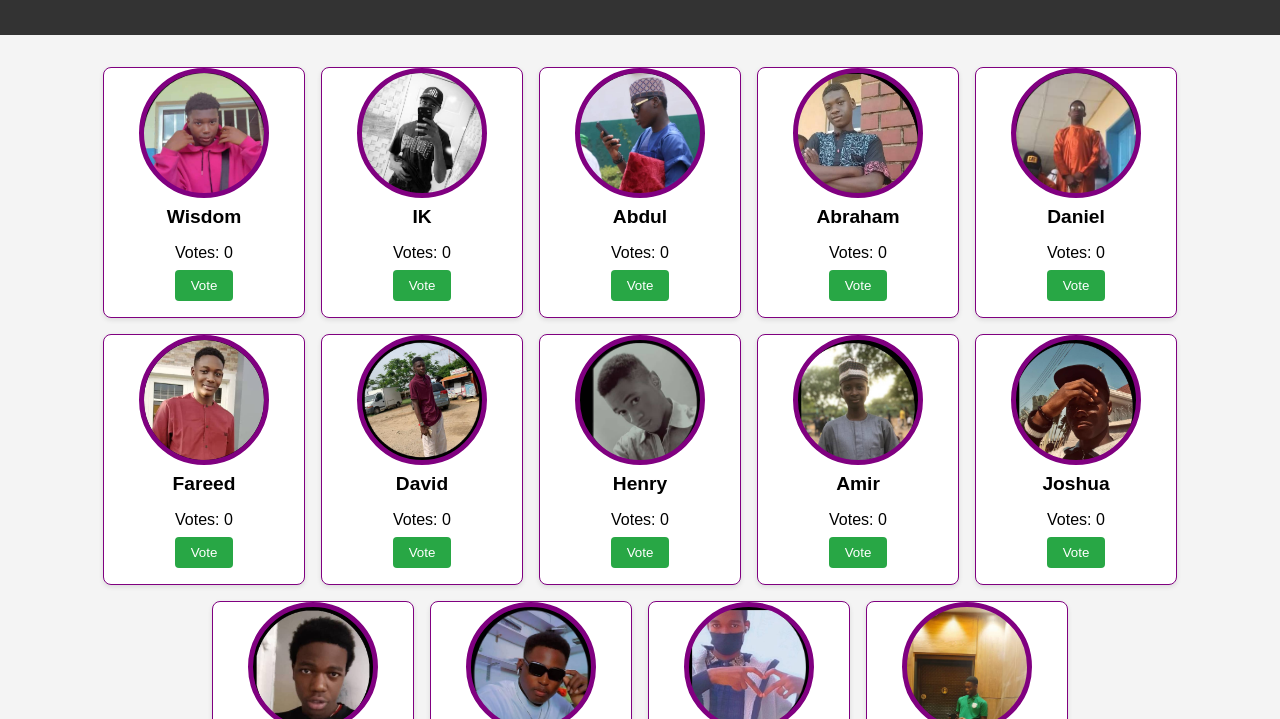
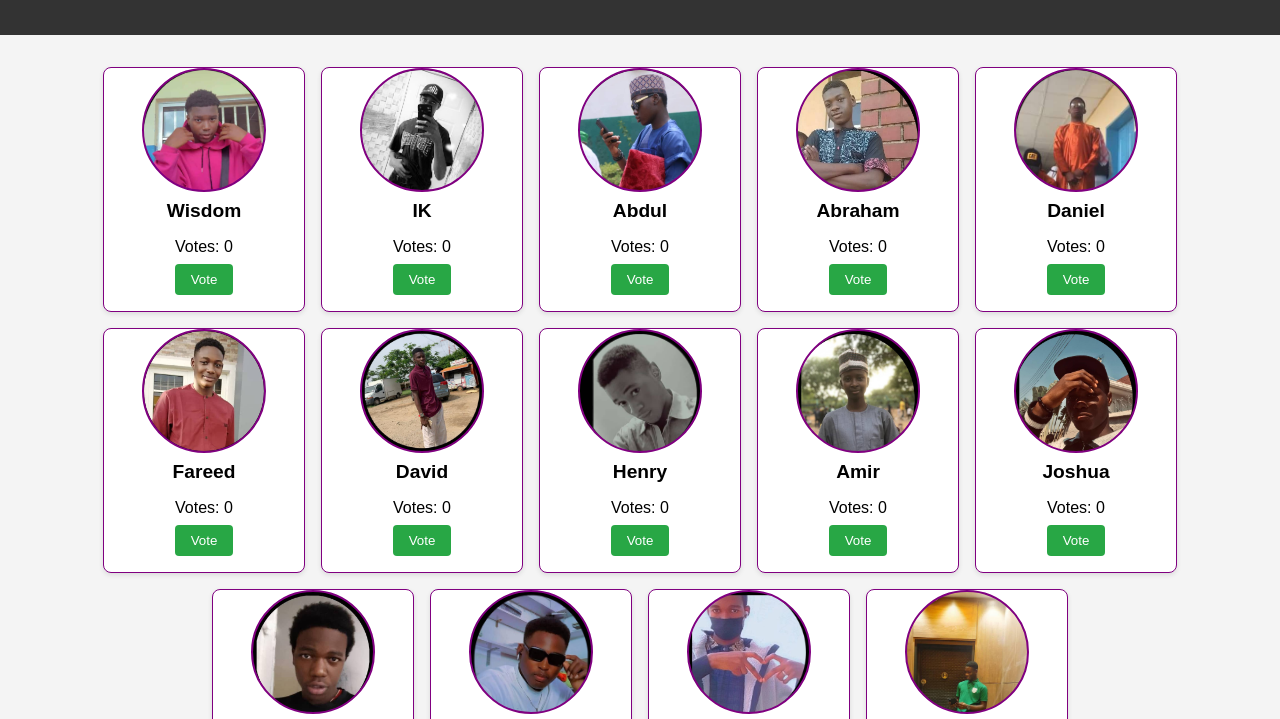
Before and after one commit to Mike-Jagger/vote-me, a plain HTML site: page index.html in a window 1280 px wide. Shown: the part 77-796 px from the top of the page. Drawn offline with Linux system fonts and the light colour scheme.

Commit message:
Adjusting sizing

```diff
--- a/index.css
+++ b/index.css
@@ -50,7 +50,7 @@ main {
     width: 120px;
     height: 120px;
     border-radius: 50%;
-    border: solid 5px purple;
+    border: solid 2px purple;
     display: flex;
     justify-content: center;
     align-items: center;
```
